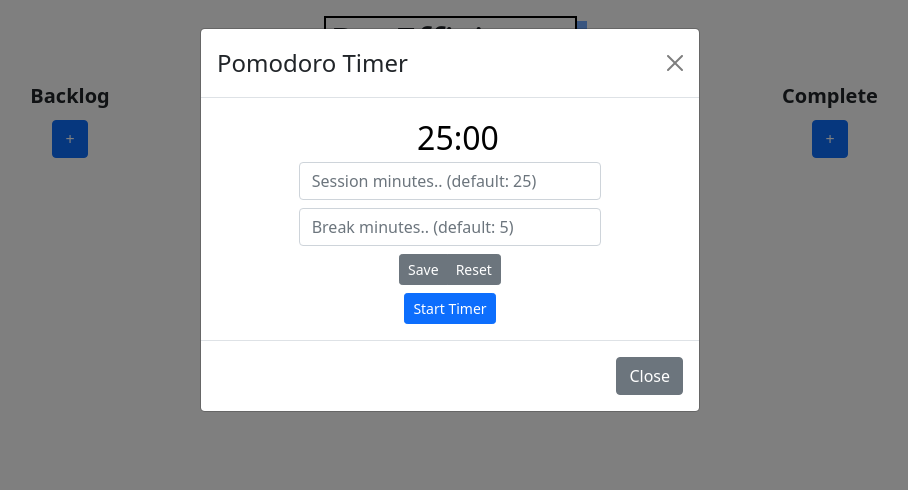
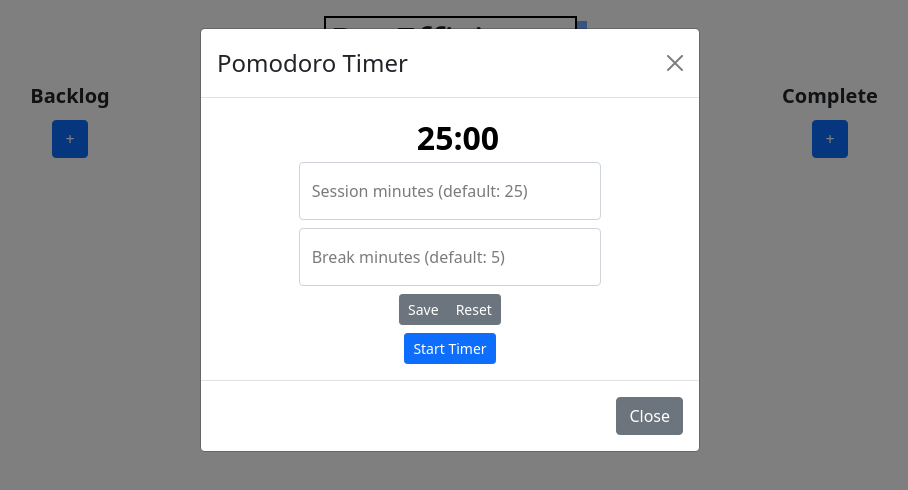
Before and after one commit to ericvcl/productivity, a React (Create React App) app: page / in a window 1280 px wide. Both pictures are taken after a click on the element 796 px from the left and 45 px from the top of the page. Shown: the top 490 px of the page, without its empty margins (190-1098 px from the left). Built offline with nearby package versions, Linux system fonts and the light colour scheme.

Commit message:
add style, resolve pomodoro timer reset bugs

```diff
--- a/src/App.css
+++ b/src/App.css
@@ -48,7 +48,6 @@
   font-size: 20px;
 }
 
-
 .timer {
   font-size: xx-large;
   display: inline-block;
@@ -62,10 +61,6 @@
   color: #0d6dfdb7;
 }
 
-/*.button-lr {
-  margin-right: .2rem;
-  margin-left: .2rem;
-}*/
 .task-title {
   font-weight: 700;
   text-align: left;
@@ -77,37 +72,20 @@
 
 .pomodoro {
   display: flex;
+  flex-direction: column;
   height: 100%;
   justify-content: center;
   align-items: center;
 }
 
-@media (prefers-reduced-motion: no-preference) {
-  .App-logo {
-    animation: App-logo-spin infinite 20s linear;
-  }
+.message {
+  text-align: center;
 }
 
-.App-header {
-  background-color: #282c34;
-  min-height: 100vh;
-  display: flex;
-  flex-direction: column;
-  align-items: center;
-  justify-content: center;
-  font-size: calc(10px + 2vmin);
-  color: white;
+.timer {
+  font-weight: bold;
 }
 
-.App-link {
-  color: #61dafb;
+.label {
+  color: rgba(0, 0, 0, 0.521);
 }
-
-@keyframes App-logo-spin {
-  from {
-    transform: rotate(0deg);
-  }
-  to {
-    transform: rotate(360deg);
-  }
-}
--- a/src/Pomodoro.js
+++ b/src/Pomodoro.js
@@ -5,6 +5,7 @@ import {
     ButtonGroup,
     Col,
     Row,
+    FloatingLabel
 } from 'react-bootstrap';
 import "./App.css";
 
@@ -30,8 +31,12 @@ export default function Pomodoro() {
     }
 
     function handleReset() {
+        setStart(false);
         setMinutes(25);
+        setDisplayMessage(false);
+        setTimeout(() => {
             setSeconds(0);
+        }, 1005);
     }
     function handleStart() {
         setStart(true);
@@ -47,7 +52,7 @@ export default function Pomodoro() {
                         setSeconds(59)
                         setMinutes(minutes - 1)
                     } else {
-                        let minutes = displayMessage ? 24 : breakTime - 1
+                        let minutes = displayMessage ? minutes - 1 : breakTime - 1
                         let seconds = 59
 
                         setSeconds(seconds)
@@ -68,7 +73,8 @@ export default function Pomodoro() {
         <>
             <div className="pomodoro">
                 <div className="message">
-                    {displayMessage && <div>Break time! New session starts in:</div>}
+                    {displayMessage && <div>Time for a break, good job!</div>}
+                    {displayMessage && <div>New session starts in:</div>}
                 </div>
                 <div className="timer">
                     {timerMinutes}:{timerSeconds}
@@ -77,18 +83,28 @@ export default function Pomodoro() {
             <Form onSubmit={handleSubmit}>
                 <Row className="justify-content-md-center">
                     <Col sm={8} className="justify-content-center">
+                        <Form.Floating>
                             <Form.Control
+                                id="floatinSessionCustom"
+                                placeholder="Password"
                                 type="text"
                                 className={`title input`}
-                            placeholder="Session minutes.. (default: 25)"
+                                placeholder="Session minutes (default: 25)"
                                 name="session"
                             />
+                            <label className="label" htmlFor="floatingSessionCustom">Session minutes (default: 25)</label>
+                        </Form.Floating>
+                        <Form.Floating>
                             <Form.Control
+                                id="floatinSessionCustom"
+                                placeholder="Password"
                                 type="text"
                                 className={`title input mt-2`}
-                            placeholder="Break minutes.. (default: 5)"
+                                placeholder="Break minutes (default: 5)"
                                 name="break"
                             />
+                            <label className="label" htmlFor="floatingSessionCustom">Break minutes (default: 5)</label>
+                        </Form.Floating>
                     </Col>
                 </Row>
                 <Col className="d-flex justify-content-center mt-2">
```
Lines whose indentation alone changed are shown as unchanged.
